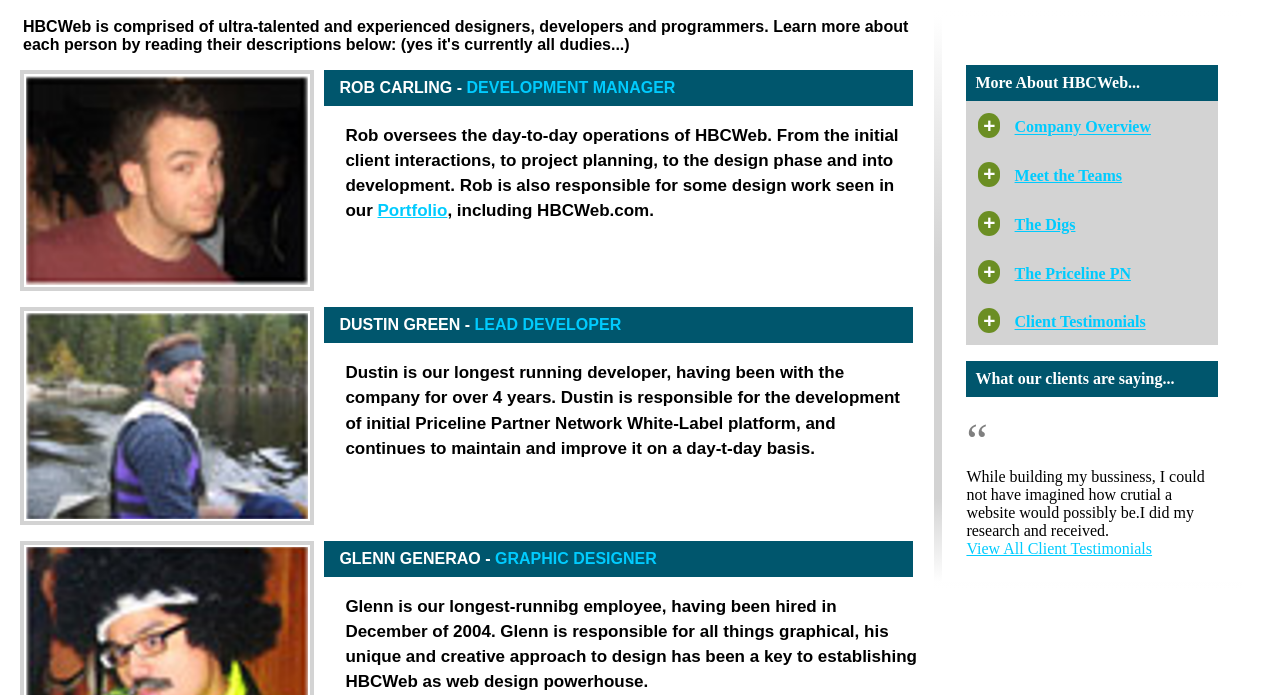
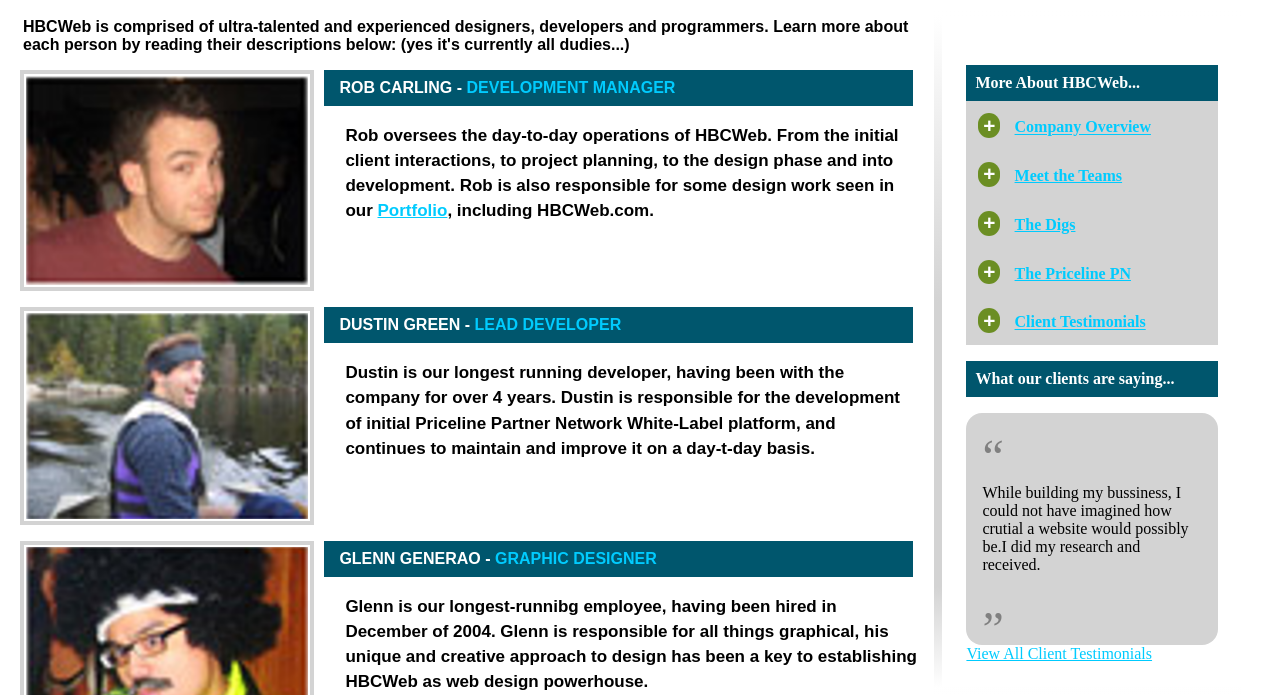
Before and after one commit to ErnaMiss/11.14-news-page, a plain HTML site: page 11.21_3rd.html in a window 1280 px wide. Shown: the part 105-800 px from the top of the page. Drawn offline with Linux system fonts and the light colour scheme.

Commit message:
new prac

```diff
--- a/11.21_3rd.html
+++ b/11.21_3rd.html
@@ -164,6 +164,11 @@
             color: gray;
 
         }
+        .comment {
+            background-color: lightgray;
+            border-radius: 1rem;
+            padding: 1rem;
+        }
 
         .button {
             background-color: lightgray;
@@ -297,10 +302,11 @@
         <div class="navh2">
             What our clients are saying...
         </div>
-        <div>
+        <div class="comment">
             <p class="sign">&#147;</p>
             While building my bussiness, I could not have imagined how crutial a website would possibly be.I did my
             research and received.
+            <p class="sign">&#132;</p>
         </div>
         <div>
             <a href=""> View All Client Testimonials</a>
```
Also changed, not shown: cool.html (added, +27 -0 lines).
